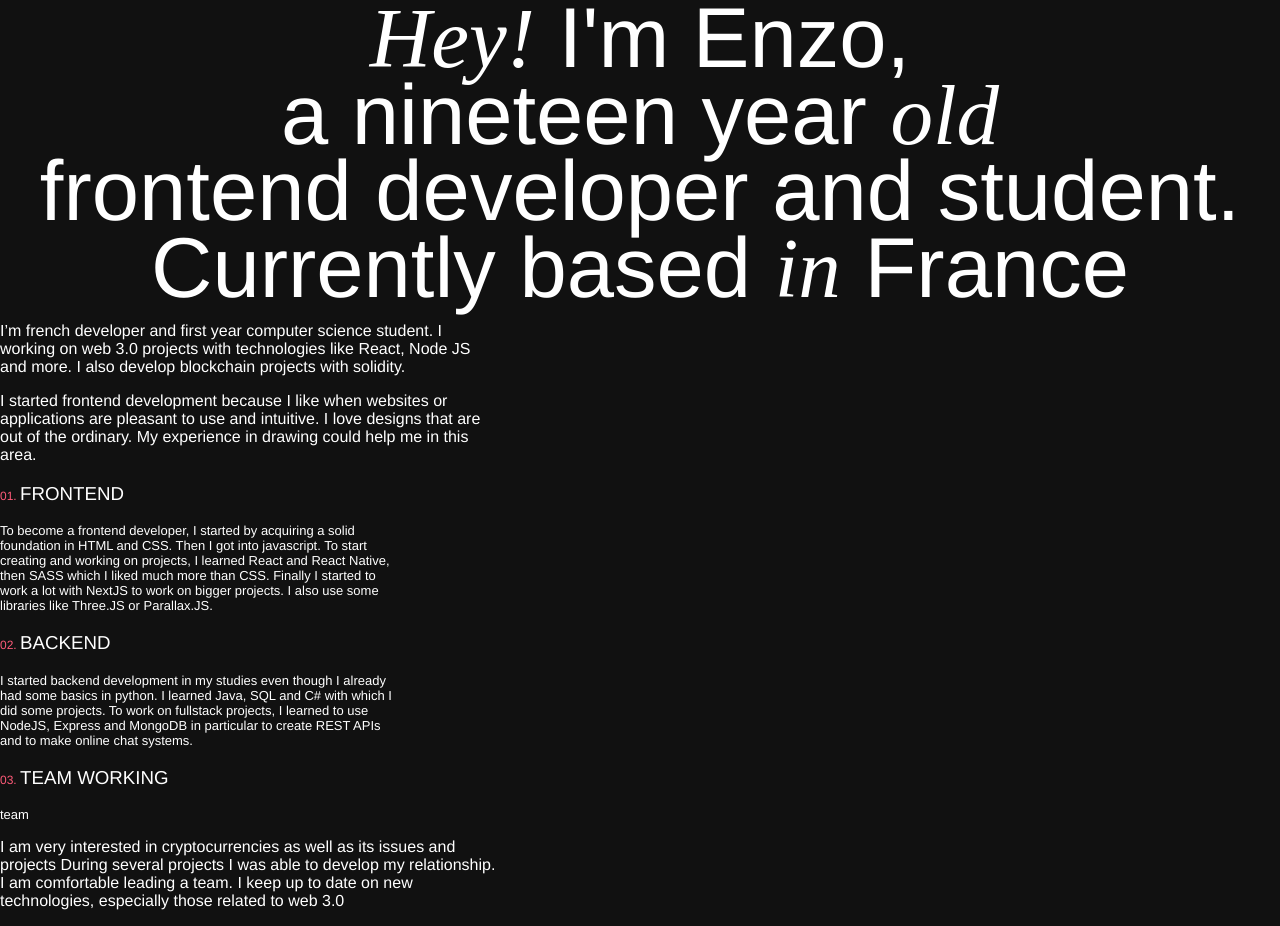
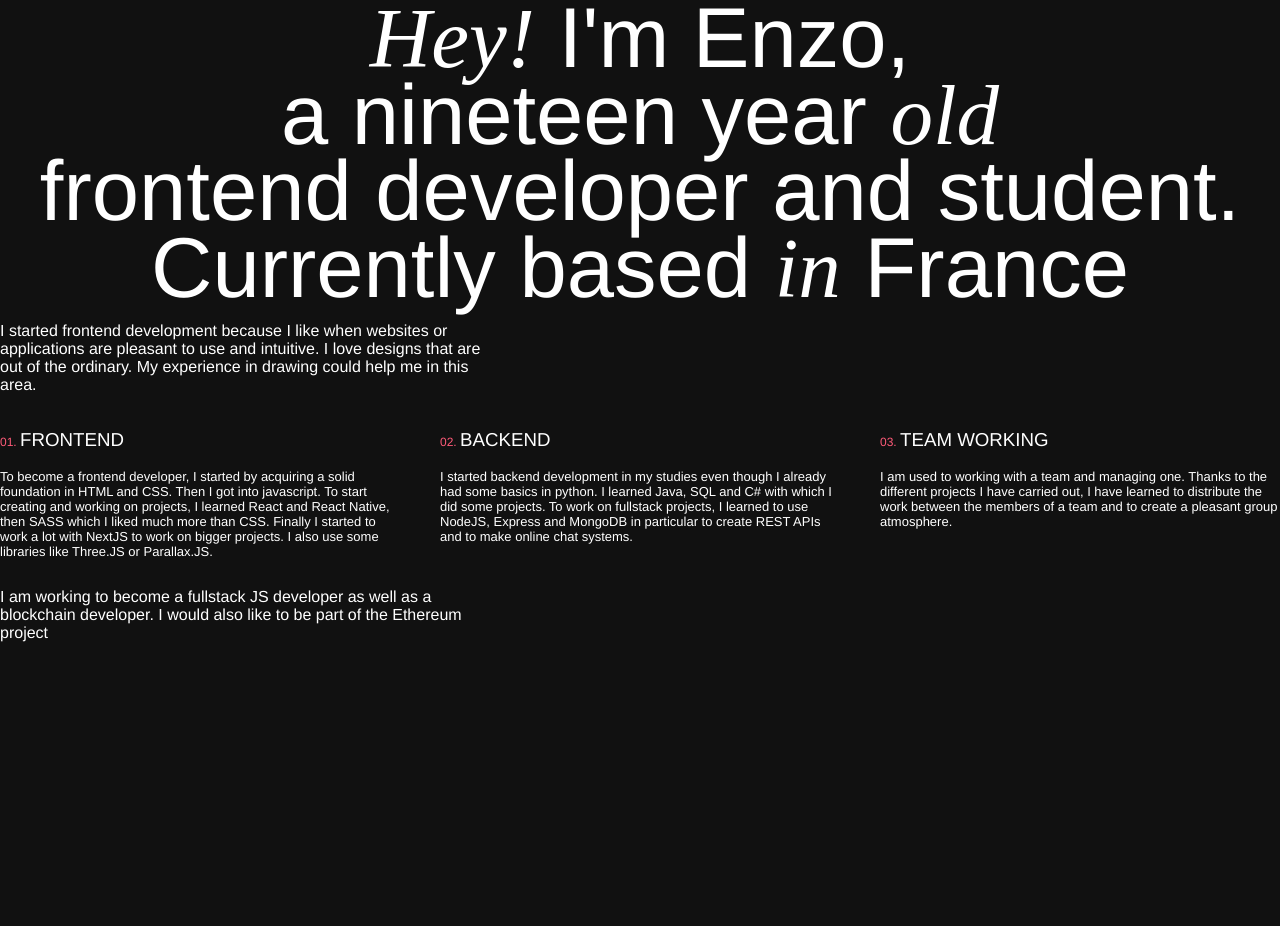
Before and after one commit to enzo-mourany/portfolio, a Next.js app: page /About in a window 1280 px wide. Shown: the top 926 px of the page. After the commit the page ends 800 px from the top, so only its background shows below. Built offline with nearby package versions, Linux system fonts and the light colour scheme.

Commit message:
finished about description

```diff
--- a/components/about-description.jsx
+++ b/components/about-description.jsx
@@ -4,14 +4,6 @@ import styles from '../styles/about-description.module.scss';
 export default function AboutDescription() {
     return (
         <div className={styles.aboutDescription}>
-            <div className={styles.text}>
-                <p>
-                    I’m french developer and first year computer science
-                    student. I working on web 3.0 projects with technologies
-                    like React, Node JS and more. I also develop blockchain
-                    projects with solidity.
-                </p>
-            </div>
             <div className={styles.text}>
                 <p>
                     I started frontend development because I like when websites
@@ -21,6 +13,7 @@ export default function AboutDescription() {
                 </p>
             </div>
             <div className={styles.container}>
+                <div className={styles.item}>
                     <h3 className={styles.title}><span>01. </span>FRONTEND</h3>
                     <div className={styles.text2}>
                         <p alt="frontend">
@@ -35,7 +28,10 @@ export default function AboutDescription() {
                     </div>
                 </div>
 
-            <div className={styles.container}>
+
+
+                <div className={styles.item}>
+
                     <h3 className={styles.title}><span>02. </span>BACKEND</h3>
                     <div className={styles.text2}>
                         <p alt="backend">
@@ -49,26 +45,18 @@ export default function AboutDescription() {
                     </div>
                 </div>
 
-            <div className={styles.container}>
+
+                <div className={styles.item}>
+
                     <h3 className={styles.title}><span>03. </span>TEAM WORKING</h3>
                     <div className={styles.text2}>
                         <p alt="team">
-                        team
+                            I am used to working with a team and managing one. Thanks to the different projects I have carried out, I have learned to distribute the work between the members of a team and to create a pleasant group atmosphere.
                         </p>
                     </div>
                 </div>
+            </div>
 
-
-
-            <div className={styles.text}>
-                <p>
-                    I am very interested in cryptocurrencies as well as its
-                    issues and projects During several projects I was able to
-                    develop my relationship. I am comfortable leading a team. I
-                    keep up to date on new technologies, especially those
-                    related to web 3.0
-                </p>
-            </div>
             <div className={styles.text}>
                 <p>
                     I am working to become a fullstack JS developer as well as a
--- a/styles/about-description.module.scss
+++ b/styles/about-description.module.scss
@@ -1,6 +1,10 @@
 @import '../styles/colors.scss';
 .aboutDescription {
     .container {
+        display: flex;
+        flex-direction: row;
+        justify-content: center;
+        gap: 40px;
         .title {
             color: #fff;
             font-weight: 200;
```
Lines whose indentation alone changed are shown as unchanged.
